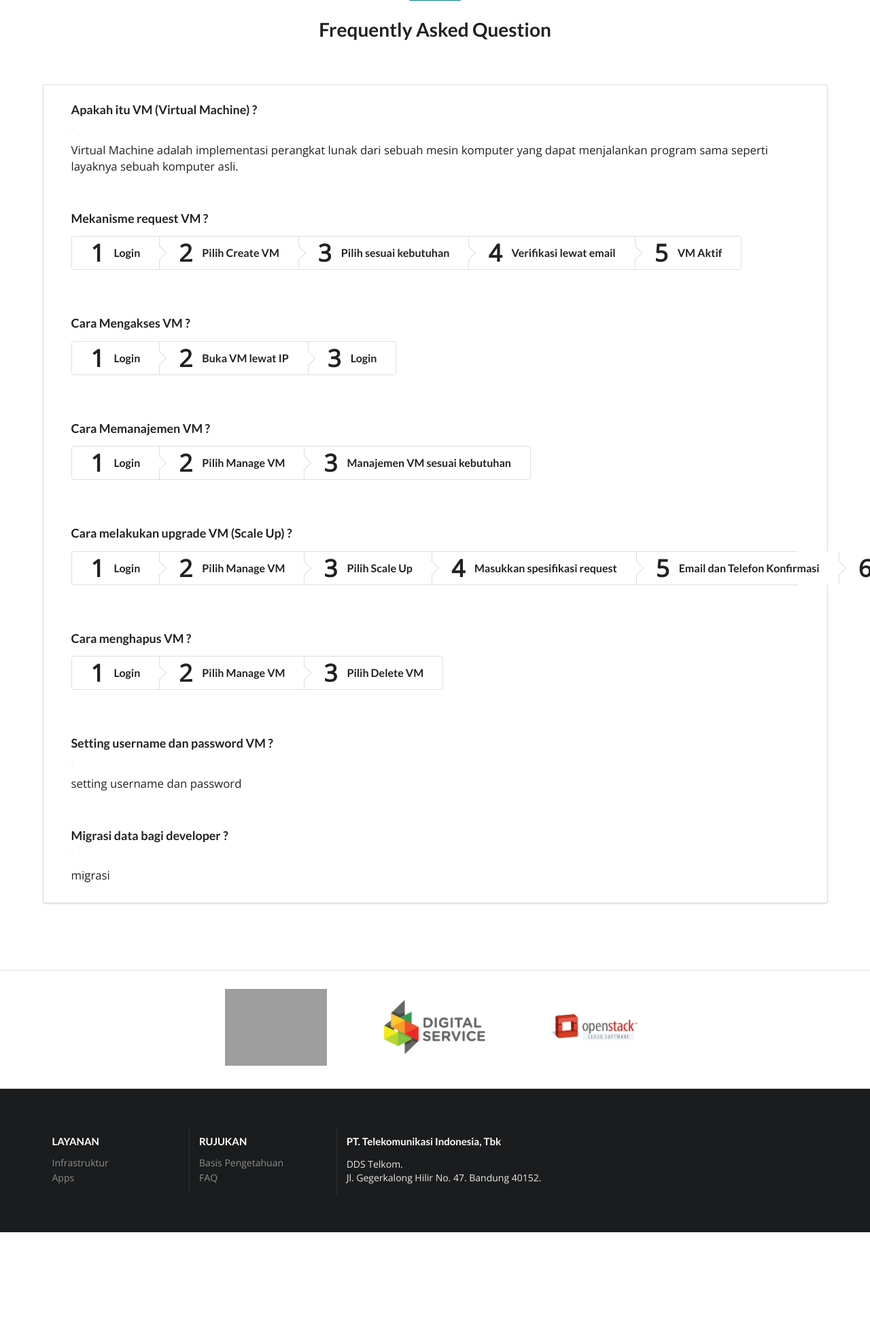
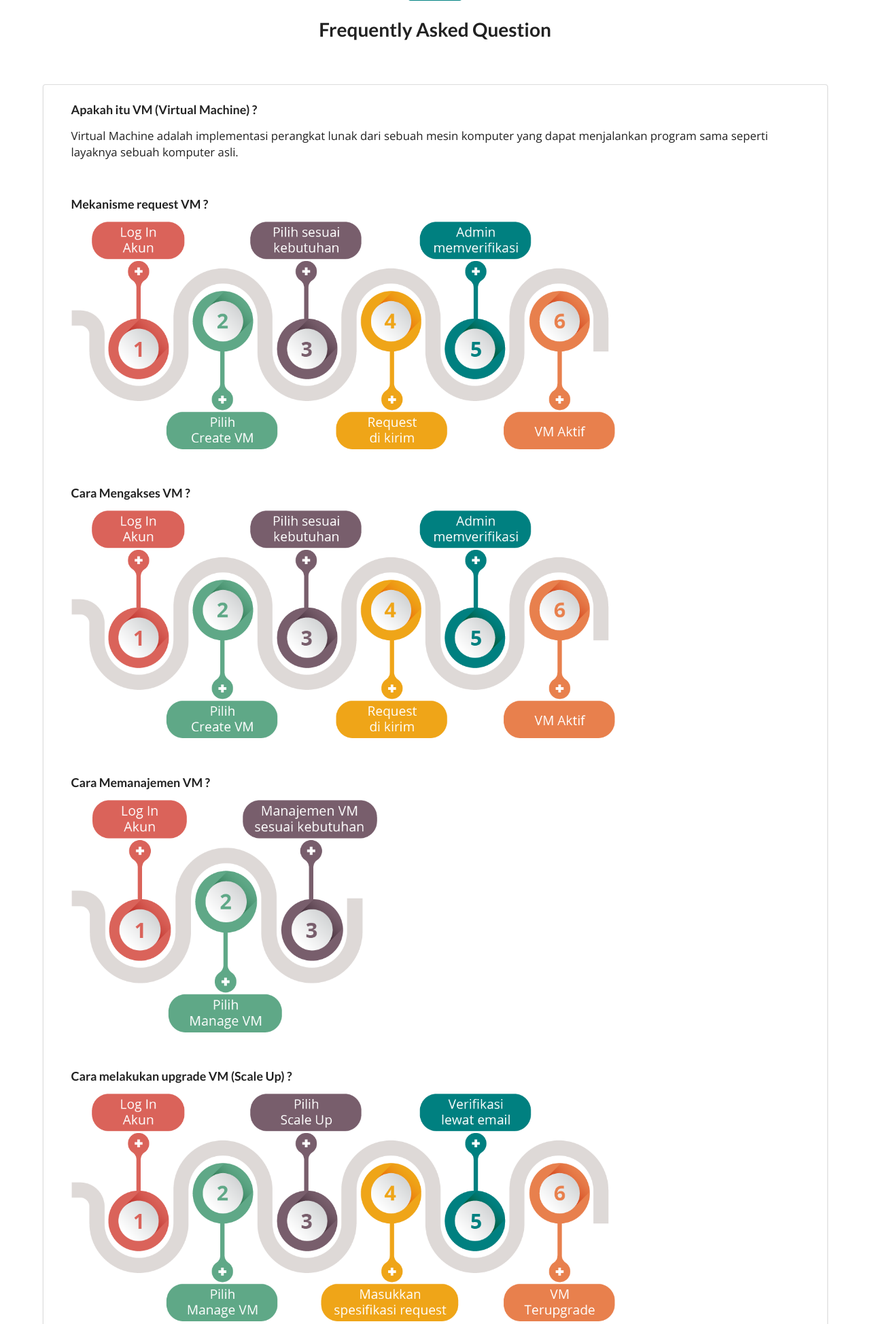
Before and after one commit to rasyadh/CloudDDSWeb, a Flask app: page /bantuan in a window 1280 px wide. Shown: the part 448-2396 px from the top of the page at 68% size. Before the commit the page ends 2261 px from the top, so only its background shows below. Run offline with Flask 2, Linux system fonts and the light colour scheme; parts of the project's set-up code (start-up, migrations or seed data) failed here and were passed over; grey boxes are pictures that could not be loaded.

Commit message:
fixing faq

```diff
--- a/project/static/js/angular/AppControllers.js
+++ b/project/static/js/angular/AppControllers.js
@@ -149,88 +149,28 @@ app.controller('InfobantuanController', function ($scope, $http) {
         },
         {
             title: "Mekanisme request VM ?",
-            steps: [
-                {
-                    desc: "Login"
-                },
-                {
-                    desc: "Pilih Create VM"
-                },
-                {
-                    desc: "Pilih sesuai kebutuhan"
-                },
-                {
-                    desc: "Verifikasi lewat email"
-                },
-                {
-                    desc: "VM Aktif"
-                }
-            ]
+            size: "huge",
+            steps: "../static/img/faq/request-vm.png"
         },
         {
             title: "Cara Mengakses VM ?",
-            steps: [
-                {
-                    desc: "Login"
-                },
-                {
-                    desc: "Buka VM lewat IP"
-                },
-                {
-                    desc: "Login"
-                }
-            ]
+            size: "huge",
+            steps: "../static/img/faq/request-vm.png"
         },
         {
             title: "Cara Memanajemen VM ?",
-            steps: [
-                {
-                    desc: "Login"
-                },
-                {
-                    desc: "Pilih Manage VM"
-                },
-                {
-                    desc: "Manajemen VM sesuai kebutuhan"
-                }
-            ]
+            size: "large",
+            steps: "../static/img/faq/manajemen-vm.png"
         },
         {
             title: "Cara melakukan upgrade VM (Scale Up) ?",
-            steps: [
-                {
-                    desc: "Login"
-                },
-                {
-                    desc: "Pilih Manage VM"
-                },
-                {
-                    desc: "Pilih Scale Up"
-                },
-                {
-                    desc: "Masukkan spesifikasi request"
-                },
-                {
-                    desc: "Email dan Telefon Konfirmasi"
-                },
-                {
-                    desc: "VM ter-upgrade"
-                }
-            ]
+            size: "huge",
+            steps: "../static/img/faq/scaleup-vm.png"
         },
         {
             title: "Cara menghapus VM ?",
-            steps: [
-                {
-                    desc: "Login"
-                },
-                {
-                    desc: "Pilih Manage VM"
-                },
-                {
-                    desc: "Pilih Delete VM"
-                }
-            ]
+            size: "huge",
+            steps: "../static/img/faq/delete-vm.png"
         },
         {
             title: "Setting username dan password VM ?",
--- a/project/templates/partials/bantuan.html
+++ b/project/templates/partials/bantuan.html
@@ -23,16 +23,8 @@
                         <div class="ui header">
                             {{ '{{ info.title }}' }}
                         </div>
-                        <div class="content">
-                            <div class="ui ordered steps">
-                                <div class="step" ng-repeat="stp in info.steps">
-                                    <div class="content">
-                                        <div class="title">{{ '{{ stp.desc }}' }}</div>
-                                    </div>
-                                </div>
-                            </div>
-                            <p>{{ '{{ info.content }}' }}</p>
-                        </div>
+                        <img ng-class="'ui image ' + info.size" ng-src="{{ '{{ info.steps }}'}}">
+                        <p>{{ '{{ info.content }}' }}</p>
                     </div>
                 </div>
             </div>
```
Also changed, not shown: project/templates/partials/layanan.html (+4 -3 lines), project/static/img/faq/delete-vm.png (added), project/static/img/faq/manajemen-vm.png (added), project/static/img/faq/request-vm.png (added), project/static/img/faq/scaleup-vm.png (added).
